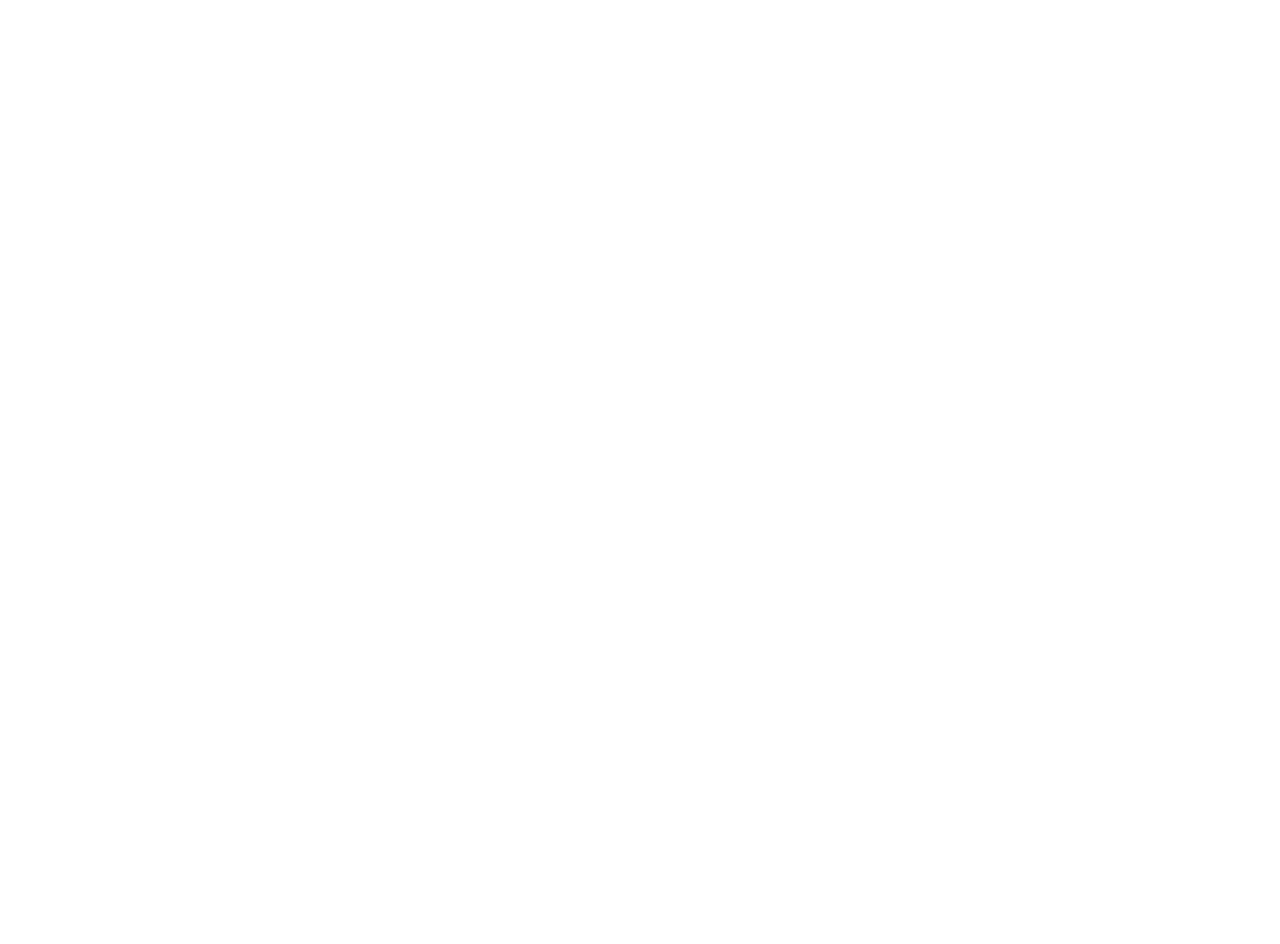
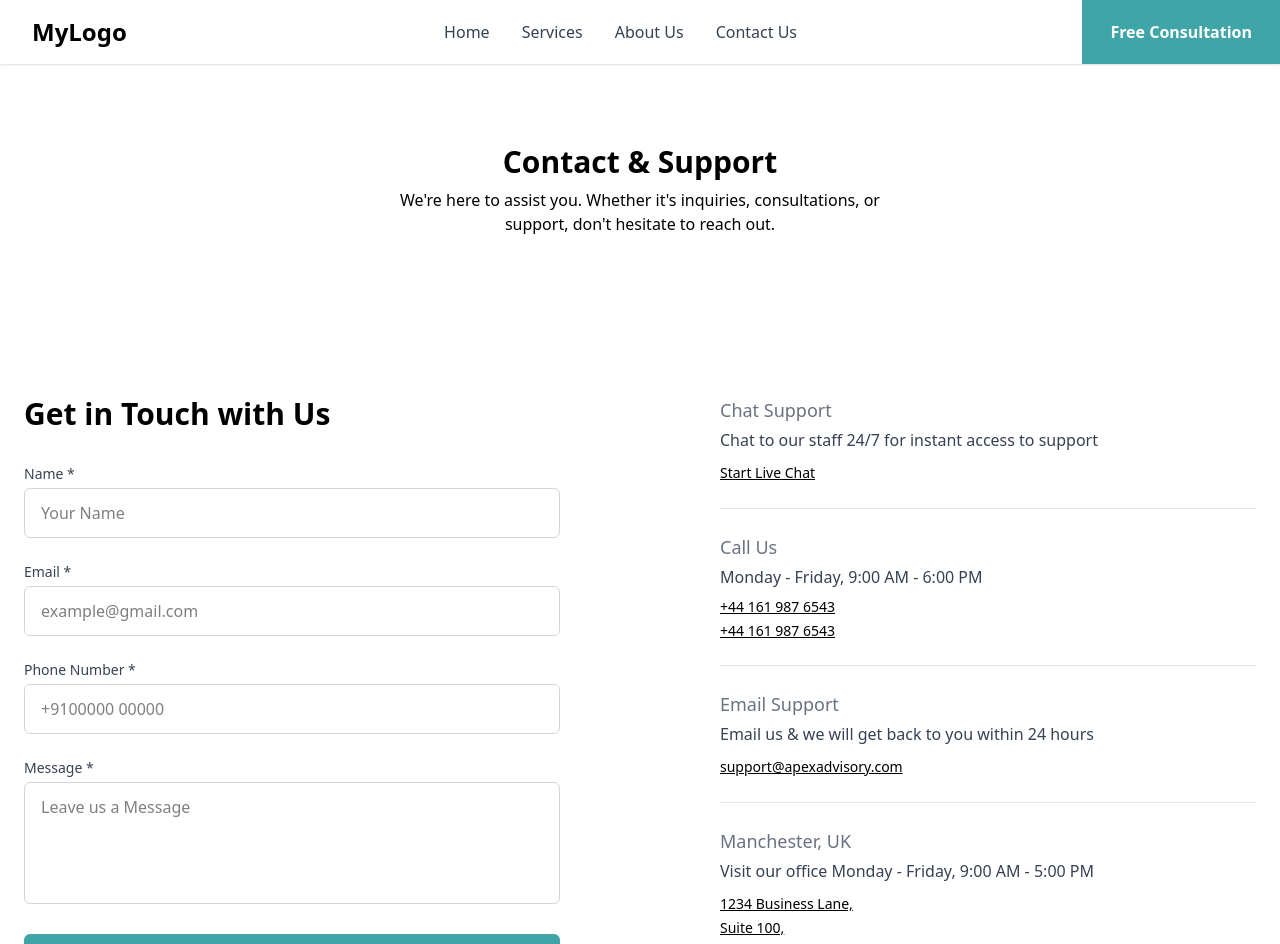
Before and after one commit to KathanCodesHere/ConsultancyFE, a React (Vite) app: page /contact in a window 1280 px wide. Before the commit this address had no page. Shown: the top 944 px of the page. Before the commit the page ends 800 px from the top, so only its background shows below. Built offline with nearby package versions, Linux system fonts and the light colour scheme.

Commit message:
Added contact page

```diff
--- a/src/App.jsx
+++ b/src/App.jsx
@@ -2,12 +2,16 @@ import React from 'react'
 import { BrowserRouter,Routes,Route } from 'react-router-dom'
 import Home from './Components/Pages/Home'
 import AboutPage from './Components/Pages/AboutPage'
+import Contact from './Components/Pages/Contact'
+import AdminLogin from './Components/Pages/AdminLogin'
 const App = () => {
   return (
     <BrowserRouter>
       <Routes>
         <Route path='/' element={<Home/>}></Route>
         <Route path='/about' element={<AboutPage/>}></Route>
+        <Route path='/contact' element={<Contact/>}></Route>
+        <Route path='/admin/login' element={<AdminLogin/>}></Route>
       </Routes>
     </BrowserRouter>
   )
--- /dev/null
+++ b/src/Components/ContactC/ContHead.jsx
@@ -0,0 +1,12 @@
+import React from 'react'
+
+const ContHead = () => {
+  return (
+    <div className='flex flex-col justify-center items-center py-20'>
+      <h2 className='text-3xl font-semibold'>Contact & Support</h2>
+      <p className='text-md max-w-lg text-center mt-2'>We're here to assist you. Whether it's inquiries, consultations, or support, don't hesitate to reach out.</p>
+    </div>
+  )
+}
+
+export default ContHead
--- /dev/null
+++ b/src/Components/ContactC/GetInTouch.jsx
@@ -0,0 +1,158 @@
+import React from "react";
+
+const GetInTouch = () => {
+  return (
+    <section className="w-full bg-white py-20">
+      <div className="max-w-7xl mx-auto px-6">
+        <div className="grid grid-cols-1 md:grid-cols-2 gap-40">
+
+          {/* Left Section - Contact Form */}
+          <div>
+            <h2 className="text-3xl font-bold text-black mb-8">
+              Get in Touch with Us
+            </h2>
+
+            <form className="space-y-6">
+              {/* Name */}
+              <div>
+                <label className="block text-sm font-medium text-gray-700 mb-1">
+                  Name *
+                </label>
+                <input
+                  type="text"
+                  placeholder="Your Name"
+                  className="w-full border rounded-md border-gray-300 px-4 py-3 focus:outline-none focus:ring-1 focus:ring-blue-500"
+                />
+              </div>
+
+              {/* Email */}
+              <div>
+                <label className="block text-sm font-medium text-gray-700 mb-1">
+                  Email *
+                </label>
+                <input
+                  type="email"
+                  placeholder="example@gmail.com"
+                  className="w-full rounded-md border border-gray-300 px-4 py-3 focus:outline-none focus:ring-1 focus:ring-blue-500"
+                />
+              </div>
+
+              {/* Phone */}
+              <div>
+                <label className="block text-sm font-medium text-gray-700 mb-1">
+                  Phone Number *
+                </label>
+                <input
+                  type="tel"
+                  placeholder="+9100000 00000"
+                  className="w-full rounded-md border border-gray-300 px-4 py-3 focus:outline-none focus:ring-1 focus:ring-blue-500"
+                />
+              </div>
+
+              {/* Message */}
+              <div>
+                <label className="block text-sm font-medium text-gray-700 mb-1">
+                  Message *
+                </label>
+                <textarea
+                  rows="4"
+                  placeholder="Leave us a Message"
+                  className="w-full rounded-md border border-gray-300 px-4 py-3 focus:outline-none focus:ring-1 focus:ring-blue-500 resize-none"
+                ></textarea>
+              </div>
+
+              {/* Submit Button */}
+              <button
+                type="submit"
+                className="w-full rounded-md px-6 py-3 bg-[#40a5a6] text-white font-medium hover:bg-blue-800 transition"
+              >
+                Send Message
+              </button>
+            </form>
+          </div>
+
+          {/* Right Section - Contact Info */}
+          <div className="space-y-6">
+
+            {/* Chat Support */}
+            <div className="pb-6 border-b border-gray-200">
+              <h4 className="text-gray-500 text-lg font-medium mb-1">
+                Chat Support
+              </h4>
+              <p className="text-gray-700 mb-2">
+                Chat to our staff 24/7 for instant access to support
+              </p>
+              <a
+                href="#"
+                className="text-sm font-normal underline text-black"
+              >
+                Start Live Chat
+              </a>
+            </div>
+
+            {/* Call Us */}
+            <div className="pb-6 border-b border-gray-200">
+              <h4 className="text-gray-500 text-lg font-medium mb-1">
+                Call Us
+              </h4>
+              <p className="text-gray-700 mb-2">
+                Monday - Friday, 9:00 AM - 6:00 PM
+              </p>
+              <div className="flex flex-col space-y-1">
+                <a
+                  href="tel:+441619876543"
+                  className="text-sm font-normal underline text-black"
+                >
+                  +44 161 987 6543
+                </a>
+                <a
+                  href="tel:+441619876543"
+                  className="text-sm font-normal underline text-black"
+                >
+                  +44 161 987 6543
+                </a>
+              </div>
+            </div>
+
+            {/* Email Support */}
+            <div className="pb-6 border-b border-gray-200">
+              <h4 className="text-gray-500 text-lg font-medium mb-1">
+                Email Support
+              </h4>
+              <p className="text-gray-700 mb-2">
+                Email us & we will get back to you within 24 hours
+              </p>
+              <a
+                href="mailto:support@apexadvisory.com"
+                className="text-sm font-normal underline text-black"
+              >
+                support@apexadvisory.com
+              </a>
+            </div>
+
+            {/* Location */}
+            <div className="pb-6 border-b border-gray-200">
+              <h4 className="text-gray-500 text-lg font-medium mb-1">
+                Manchester, UK
+              </h4>
+              <p className="text-gray-700 mb-2">
+                Visit our office Monday - Friday, 9:00 AM - 5:00 PM
+              </p>
+              <a
+                href="#"
+                className="text-sm font-normal underline text-black whitespace-pre-line"
+              >
+                1234 Business Lane,
+                {"\n"}Suite 100,
+                {"\n"}London, UK
+              </a>
+            </div>
+
+          </div>
+        </div>
+      </div>
+    </section>
+  );
+};
+
+export default GetInTouch;
--- a/src/Components/Header.jsx
+++ b/src/Components/Header.jsx
@@ -1,5 +1,5 @@
 import React from "react";
-
+import { Link } from "react-router-dom";
 const Header = () => {
   return (
     <header className="w-full bg-white shadow-sm">
@@ -14,30 +14,25 @@ const Header = () => {
 
         {/* Center Section - Navbar */}
         <nav className="hidden md:flex space-x-8">
-          <a
-            href="#"
+          <Link
+            to="/"
             className="text-gray-700 font-medium hover:text-[#40a5a6] transition"
           >
             Home
-          </a>
-          <a
-            href="#"
+          </Link>
+          <Link
+            to="#"
             className="text-gray-700 font-medium hover:text-[#40a5a6] transition"
           >
             Services
-          </a>
-          <a
-            href="#"
-            className="text-gray-700 font-medium hover:text-[#40a5a6] transition"
-          >
-            About Us
-          </a>
-          <a
-            href="#"
+          </Link>
+          <Link to='/about' className="text-gray-700 font-medium hover:text-[#40a5a6] transition">About Us</Link>
+          <Link
+            to="/contact"
             className="text-gray-700 font-medium hover:text-[#40a5a6] transition"
           >
             Contact Us
-          </a>
+          </Link>
         </nav>
 
         {/* Right Section - Free Consultation */}
--- /dev/null
+++ b/src/Components/Pages/AdminLogin.jsx
@@ -0,0 +1,57 @@
+import React from "react";
+
+const AdminLogin = () => {
+  return (
+    <div className="min-h-screen flex items-center justify-center bg-gray-100 px-4">
+
+      {/* Login Card */}
+      <div className="w-full max-w-md bg-white p-8 shadow-md">
+
+        {/* Heading */}
+        <h1 className="text-2xl font-bold text-center text-black mb-8">
+          Login Page for Admin
+        </h1>
+
+        {/* Form */}
+        <form className="space-y-6">
+
+          {/* Email */}
+          <div>
+            <label className="block text-sm font-medium text-gray-700 mb-1">
+              Email
+            </label>
+            <input
+              type="email"
+              placeholder="Enter your email"
+              className="w-full border border-gray-300 px-4 py-3 focus:outline-none focus:ring-1 focus:ring-blue-500"
+            />
+          </div>
+
+          {/* Password */}
+          <div>
+            <label className="block text-sm font-medium text-gray-700 mb-1">
+              Password
+            </label>
+            <input
+              type="password"
+              placeholder="Enter your password"
+              className="w-full border border-gray-300 px-4 py-3 focus:outline-none focus:ring-1 focus:ring-blue-500"
+            />
+          </div>
+
+          {/* Submit Button */}
+          <button
+            type="submit"
+            className="w-full py-3 bg-blue-900 text-white font-medium hover:bg-blue-800 transition"
+          >
+            Login
+          </button>
+
+        </form>
+      </div>
+
+    </div>
+  );
+};
+
+export default AdminLogin;
--- /dev/null
+++ b/src/Components/Pages/Contact.jsx
@@ -0,0 +1,18 @@
+import React from 'react'
+import Header from '../Header'
+import ContHead from '../ContactC/ContHead'
+import GetInTouch from '../ContactC/GetInTouch'
+import ReadyToTransform from '../HomeC/ReadyToTransform'
+
+const Contact = () => {
+  return (
+    <>
+      <Header/>
+      <ContHead/>
+      <GetInTouch/>
+      <ReadyToTransform/>
+    </>
+  )
+}
+
+export default Contact
```
